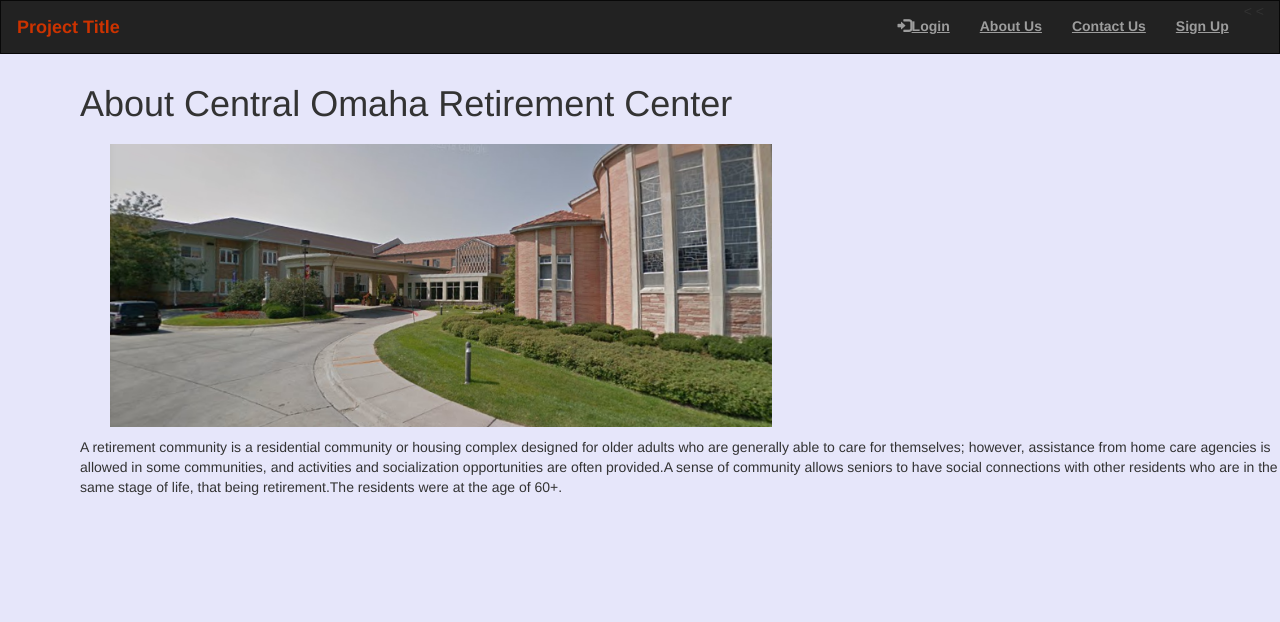
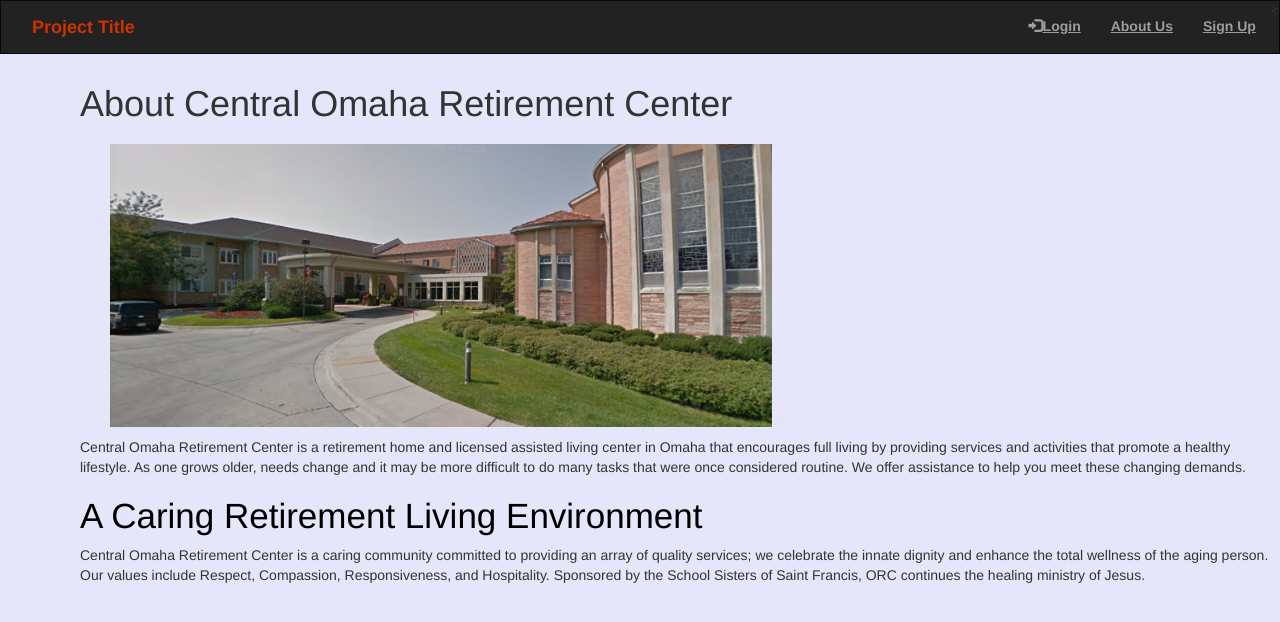
Before and after one commit to VishekhaTamrakar/CentralOmahaRetirementManagementSystem, a Django app: page /about/ in a window 1280 px wide. Shown: the top 622 px of the page. Run offline with Django 3.2, Linux system fonts and the light colour scheme; some libraries are stand-ins or nearby versions.

Commit message:
Password reset, aboutus, password change

```diff
--- a/ORC/templates/ORC/AboutUs.html
+++ b/ORC/templates/ORC/AboutUs.html
@@ -11,7 +11,8 @@
         </div>
     </div>
     <div class="paragraph">
-        <p>A retirement community is a residential community or housing complex designed for older adults who are generally able to care for themselves; however, assistance from home care agencies is allowed in some communities, and activities and socialization opportunities are often provided.A sense of community allows seniors to have social connections with other residents who are in the same stage of life, that being retirement.The residents were at the age of 60+. </p>
+        <p>Central Omaha Retirement Center is a retirement home and licensed assisted living center in Omaha that encourages full living by providing services and activities that promote a healthy lifestyle. As one grows older, needs change and it may be more difficult to do many tasks that were once considered routine. We offer assistance to help you meet these changing demands. </p>
+    <h1 class="font_0" style="font-size:35px;"><span style="color:black"><span style="font-size:35px;"><span style="font-family:default,fantasy;">A Caring Retirement Living Environment</span></span></span></h1>
+    <p>Central Omaha Retirement Center is a caring community committed to providing an array of quality services; we celebrate the innate dignity and enhance the total wellness of the aging person. Our values include Respect, Compassion, Responsiveness, and Hospitality. Sponsored by the School Sisters of Saint Francis, ORC continues the healing ministry of Jesus.</p>
     </div>
-
 {% endblock %}
--- a/ORC/templates/ORC/base.html
+++ b/ORC/templates/ORC/base.html
@@ -81,8 +81,8 @@
 <body id="app-layout" style="background-color: lavender">
 
 <nav class="navbar navbar-inverse" >
-    <div class="container-fluid" >
-        <div class="navbar-header" >
+        <div class="collapse navbar-collapse" id="myNavbar">
+            <div class="navbar-header" >
 
             <!-- Collapsed Hamburger -->
             <button type="button" class="navbar-toggle" data-toggle="collapse"
@@ -98,26 +98,23 @@
             <a class="navbar-brand" href="/" style="color: #cc3300">
                 <b>Project Title</b>
             </a>
-        </div>
-        <div class="collapse navbar-collapse" id="myNavbar" >
-
+            </nav>
+            </div>
             <ul class="nav navbar-nav navbar-right" >
                 {% if user.is_authenticated %}
                     <li class="dropdown">
                         <a href="#" class="dropdown-toggle" data-toggle="dropdown" role="button" aria-expanded="false" style="color: #f5dd5d">
-                            <span class="glyphicon glyphicon-Home "></span>      <b style="color: #f5dd5d">My Account</b>
+                            <span class="glyphicon glyphicon-Home "></span><b style="color: #f5dd5d">My Account</b>
                         </a>
                         <ul class="dropdown-menu" role="menu">
                              <li><a href="{% url 'ORC:about' %}"><b><u>About Us</u></b></a></li>
-                             <li><a href="#"><b><u>Contact Us</u></b></a></li>
-                              <li><a href="#"><span class="fa fa-btn fa-password-reset"></span> password reset</a></li>
+                            <li><a href="{% url 'ORC:change_password' %}"><span class="fa fa-btn fa-password-reset"></span><b><u>Password Change</u></b></a></li>
                             <li><a href="{% url 'logout' %}"><i class="fa fa-btn fa-sign-out"></i><b><u>Logout</u></b></a></li>
                         </ul>
                     </li>
                 {% else %}
                     <li><a href="{% url 'login' %}"><span class="glyphicon glyphicon-log-in"></span><b><u>Login</u></b> </a></li>
                     <<li><a href="{% url 'ORC:about' %}"><b><u>About Us</u></b></a></li>
-                    <<li><a href="#"><b><u>Contact Us</u></b></a></li>
                     <li><a href="{% url 'ORC:signup' %}"><b><u>Sign Up</u></b></a></li>
                 {% endif %}
 
@@ -128,13 +125,16 @@
 <div class="content container">
     <div class="row">
         <div class="col-md-8">
+            {% if messages %}
+                {% for message in messages %}
+                    <div class="alert alert"-{{message.tags}}>
+                    {{message}}
+                    </div>
+                {% endfor %}
+            {% endif %}
             {% block content %}
                 <div class="links">
-                    <!-- Example row of columns -->
 
-
-
-                    </div>
                 </div>
 
 
--- a/ORC/templates/ORC/passwordreset.html
+++ b/ORC/templates/ORC/password_reset.html
@@ -1,4 +1,4 @@
-{% extends "blog/base.html" %}
+{% extends "ORC/base.html" %}
 {% load crispy_forms_tags %}
 {% block content %}
     <div class="content-section">
--- /dev/null
+++ b/ORC/templates/ORC/password_reset_done.html
@@ -0,0 +1,6 @@
+{% extends "ORC/base.html" %}
+{% block content %}
+    <div class="alert alert-info">
+        An email has been sent with instructions to reset your password
+    </div>
+{% endblock content %}
--- /dev/null
+++ b/ORC/templates/ORC/password_reset_email.html
@@ -0,0 +1,3 @@
+Someone asked for password reset for email {{ email }}. Follow the link below:
+{{ protocol }}://{{ domain }}{% url "ORC:password_reset_confirm" uidb64=uid token=token %}
+Your username, in case you've forgotten: {{ user.get_username }}
--- a/ORC/templates/registration/login.html
+++ b/ORC/templates/registration/login.html
@@ -45,7 +45,7 @@
         <input type="hidden" name="next" value="{{ next }}"/>
 
     </form>
-<p><a href="">Forgotten your password?</a></p>
+<p><a href="{% url 'password_reset' %}">Forgotten your password?</a></p>
 </body>
 
 
--- a/ORC/urls.py
+++ b/ORC/urls.py
@@ -3,6 +3,7 @@ from . import views
 from django.urls import path,re_path
 from . import views as RestaurantBlog_views
 from django.contrib.auth import views as auth_views
+from django.urls import reverse_lazy
 app_name = 'ORC'
 urlpatterns = [
 
@@ -11,22 +12,19 @@ urlpatterns = [
 
     url(r'^signup/$', RestaurantBlog_views.signup, name='signup'),
     url('about/',views.about, name='about'),
-    url('contact/',views.contact, name='contact'),
-    path('password-reset/',auth_views.PasswordResetView.as_view(template_name='users/password_reset.html'),
-         name='password_reset'),
-    path('password-reset/done/',
+    path('password_reset/', auth_views.PasswordResetView.as_view(success_url=reverse_lazy('ORC:password_reset_done')),
+         {'email_template_name': 'ORC/password_reset_email.html'}, name='password_reset'),
+    path('password_reset/done/',
          auth_views.PasswordResetDoneView.as_view(
-             template_name='users/password_reset_done.html'
+             template_name='ORC/password_reset_done.html'
          ),
          name='password_reset_done'),
     path('password-reset-confirm/<uidb64>/<token>/',
          auth_views.PasswordResetConfirmView.as_view(
-             template_name='users/password_reset_confirm.html'
-         ),
-         name='password_reset_confirm'),
+             template_name='ORC/password_reset_confirm.html'),name='password_reset_confirm'),
     path('password-reset-complete/',
          auth_views.PasswordResetCompleteView.as_view(
-             template_name='users/password_reset_complete.html'
-         ),
-         name='password_reset_complete'),
+             template_name='ORC/password_reset_complete.html'),name='password_reset_complete'),
+    path('password_change/done/',auth_views.PasswordChangeDoneView.as_view(), name='password_change_done'),
+    url(r'^password/$', views.change_password, name='change_password'),
     ]
--- a/ORC/views.py
+++ b/ORC/views.py
@@ -5,7 +5,9 @@ from .models import *
 from django.shortcuts import render, get_object_or_404
 from django.contrib.auth.forms import UserCreationForm
 from django.contrib.auth import login, authenticate
-
+from django.contrib import messages
+from django.contrib.auth import update_session_auth_hash
+from django.contrib.auth.forms import PasswordChangeForm
 
 def home(request):
     return render(request, 'ORC/home.html',
@@ -32,5 +34,18 @@ def about(request):
     return render(request,'ORC/AboutUs.html')
 
 
-def contact(request):
-    return render(request, 'ORC/ContactUs.html')
+def change_password(request):
+    if request.method == 'POST':
+        form = PasswordChangeForm(request.user, request.POST)
+        if form.is_valid():
+            user = form.save()
+            update_session_auth_hash(request, user)  # Important!
+            messages.success(request, 'Your password was successfully updated!')
+            return redirect('login')
+        else:
+            messages.error(request, 'Please correct the error below.')
+    else:
+        form = PasswordChangeForm(request.user)
+    return render(request, 'ORC/password_change.html', {
+        'form': form
+    })
--- a/manage.py
+++ b/manage.py
@@ -1,6 +1,9 @@
 #!/usr/bin/env python
 import os
 import sys
+import os
+import sys
+
 
 if __name__ == "__main__":
     os.environ.setdefault("DJANGO_SETTINGS_MODULE", "mysite.settings")
@@ -11,5 +14,5 @@ if __name__ == "__main__":
             "Couldn't import Django. Are you sure it's installed and "
             "available on your PYTHONPATH environment variable? Did you "
             "forget to activate a virtual environment?"
-        ) from exc
+        )(exc)
     execute_from_command_line(sys.argv)
```
Also changed, not shown: ORC/templates/ORC/ContactUs.html (deleted, +0 -18 lines), ORC/templates/ORC/password_change.html (added, +10 -0 lines), ORC/templates/ORC/password_reset_complete.html (added, +7 -0 lines), ORC/templates/ORC/password_reset_confirm.html (added, +16 -0 lines), ORC/templates/ORC/password_reset_form.html (added, +14 -0 lines), mysite/settings.py (+7 -0 lines).
